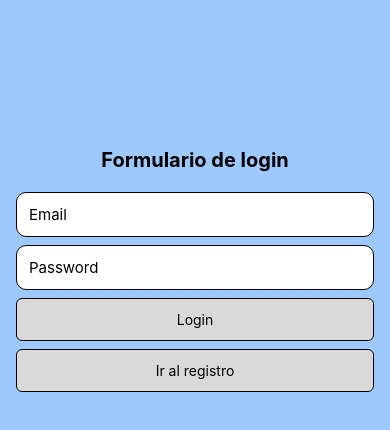
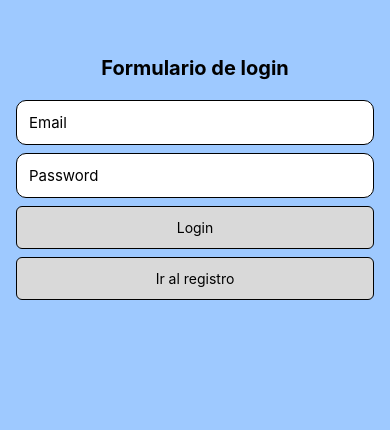
Before and after one commit to PedroMangoldt/CrisRamonPedro2, a React Native app in the folder demo-expo/: screen /Home in a window 390 px wide. Shown: the part 244-674 px from the top of the page. Built offline with nearby package versions, Linux system fonts and the light colour scheme; no server answers.

Commit message:
Modifique cosas de css

```diff
--- a/demo-expo/src/components/Posteos.js
+++ b/demo-expo/src/components/Posteos.js
@@ -54,18 +54,16 @@ class Posteos extends Component {
             <View style={styles.card}>
                 <Text style={styles.owner}>{this.props.posteo.data.owner}</Text>
                 <Text>{this.props.posteo.data.description}</Text>
-                <Text> {this.props.posteo.data.likes.length} Like</Text>
-                <View>
+                <View style={styles.fila}>
                   <Pressable onPress={() => this.likear()}>
                     <Text style={styles.mg}></Text> {this.state.likeado ?
                             <FontAwesome name="heart" size={18} color="black" /> :
-                    <Text style={styles.mg}><Feather name="heart" size={18} color="black" /></Text>}
+                    <Text style={styles.mg}><Feather name="heart" size={18} color="black" /><Text style={styles.textoLike}> {this.props.posteo.data.likes.length} Like</Text></Text>}
                   </Pressable>
-                   <Pressable onPress={() => this.props.navigation.navigate('Comments', { id: this.props.posteo.id })}>
-                    <Text style={styles.commentBtn}>Comentarios</Text>
+                   <Pressable style={styles.commentBtn} onPress={() => this.props.navigation.navigate('HomePage',{screen:'Comments', params:{ id: this.props.posteo.id }})}>
+                    <Text>Comentar</Text>
                   </Pressable>
                 </View>
-
             </View>
         )
     }
@@ -73,7 +71,7 @@ class Posteos extends Component {
 
 const styles = StyleSheet.create({
     card:{
-       backgroundColor:'#fff',
+       backgroundColor:'#FFF8EC',
        padding:15,
        borderRadius:8,
        borderWidth:3,
@@ -89,6 +87,20 @@ const styles = StyleSheet.create({
     mg:{
         marginTop:10,
         color:'blue'
+    },
+    commentBtn:{
+        borderColor: 'black',
+        backgroundColor: '#D9D9D9',
+
+    },
+    fila: {
+        display: 'flex',
+        flexDirection: 'row',
+        justifyContent: 'space-between',
+        marginTop: 10
+    },
+    textoLike: {
+        color: 'black'
     }
 })
 
--- a/demo-expo/src/screens/Comments.js
+++ b/demo-expo/src/screens/Comments.js
@@ -69,11 +69,11 @@ class Comments extends Component {
           <Text style={styles.owner}>{this.state.postOwner}</Text>
           <Text style={styles.post}>{this.state.postDescription}</Text>
           <Text style={styles.likes}>{this.state.postLikes} likes</Text>
-        </View>
+
 
         <Text style={styles.title}>Comentarios</Text>
-
         <FlatList
+          style={styles.lista}
           data={this.state.comentarios}
           keyExtractor={(item, index) => index.toString()}
           renderItem={({item}) =>
@@ -94,6 +94,7 @@ class Comments extends Component {
         <Pressable style={styles.button} onPress={() => this.enviarComentario()}>
           <Text>Publicar comentario</Text>
         </Pressable>
+        </View>
       </View>
     );
   }
@@ -106,12 +107,12 @@ const styles = StyleSheet.create({
     backgroundColor: '#9EC9FF',
   },
   postCard:{
-    backgroundColor: '#fff',
-    borderWidth: 1,
-    borderColor: '#ddd',
+    backgroundColor: '#FFF8EC',
+    borderWidth: 3,
+    borderColor: 'black',
     borderRadius: 8,
     padding: 12,
-    marginBottom: 12
+    marginBottom: 12,
   },
   owner:{
     fontWeight: 'bold',
@@ -154,6 +155,10 @@ const styles = StyleSheet.create({
     alignItems: 'center',
     borderRadius: 6,
     marginTop: 10
+  },
+  lista:{
+    flex: 1,
+    width: '100%',
   }
 });
 
--- a/demo-expo/src/screens/CrearPosteo.js
+++ b/demo-expo/src/screens/CrearPosteo.js
@@ -1,5 +1,5 @@
 import React, { Component } from 'react';
-import { View, Text, TextInput, Pressable, StyleSheet } from 'react-native';
+import { View, Text, TextInput, Pressable, StyleSheet, Image } from 'react-native';
 import { db, auth } from '../firebase/config';
 
 export default class CrearPosteo extends Component {
@@ -27,25 +27,36 @@ export default class CrearPosteo extends Component {
 
     render() {
       return (
+        <View style={styles.vista}>
         <View style={styles.container}>
           <Text style={styles.title}>Crear Nuevo Post</Text>
           <TextInput style={styles.input} keyboardType='default' placeholder='Escribe tu post' onChangeText={text => this.setState({description: text})} value={this.state.description}/>
             <Pressable style={styles.button} onPress={() => this.agregarPost(this.state.description)}>
               <Text>Publicar Post</Text>
             </Pressable>
+          </View>
         </View>
       );
     }
   }
 
   const styles = StyleSheet.create({
+    vista: {
+      backgroundColor: '#9EC9FF',
+      height: '100%',
+      justifyContent: 'center',
+    },
     container: {
-    padding: 16,
-    justifyContent: 'center',
-    alignItems: 'center',
-    paddingTop: 200,
-    backgroundColor: '#9EC9FF',
-    height:'100%'
+      padding: 16,
+      justifyContent: 'center',
+      alignItems: 'center',
+      backgroundColor:'#FFF8EC',
+      borderRadius:8,
+      borderWidth:3,
+      borderColor:"black",
+      marginVertical: 7,
+      marginHorizontal: 15,
+
     },
     title: {
       fontSize: 22,
--- a/demo-expo/src/screens/Login.js
+++ b/demo-expo/src/screens/Login.js
@@ -82,7 +82,6 @@ const styles = StyleSheet.create({
     padding: 16,
     justifyContent: 'center',
     alignItems: 'center',
-    paddingTop: 200,
     backgroundColor: "#9EC9FF",
     flex: 1
    },
--- a/demo-expo/src/screens/Register.js
+++ b/demo-expo/src/screens/Register.js
@@ -53,7 +53,6 @@ const styles = StyleSheet.create({
         padding: 16,
         justifyContent: 'center',
         alignItems: 'center',
-        paddingTop: 200,
         backgroundColor: "#9EC9FF",
         flex: 1
        },
@@ -72,6 +71,7 @@ const styles = StyleSheet.create({
         paddingTop: 12,
         fontSize: 15,
         width: '100%',
+        marginTop: 12,
 
       },
       button: {
```
